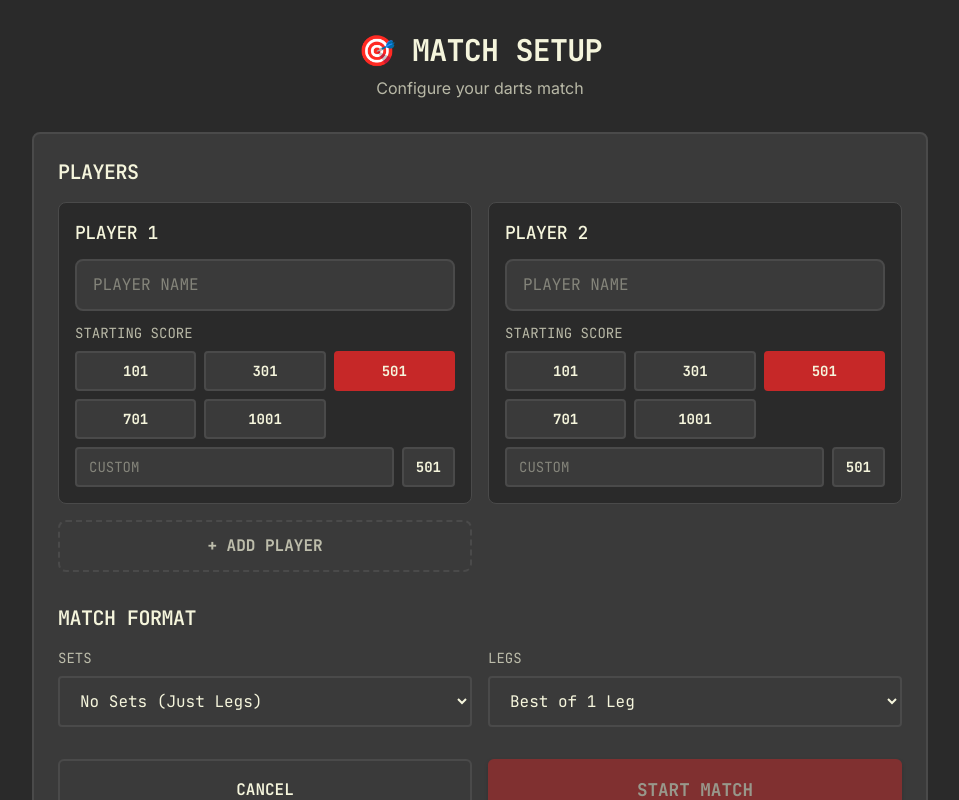
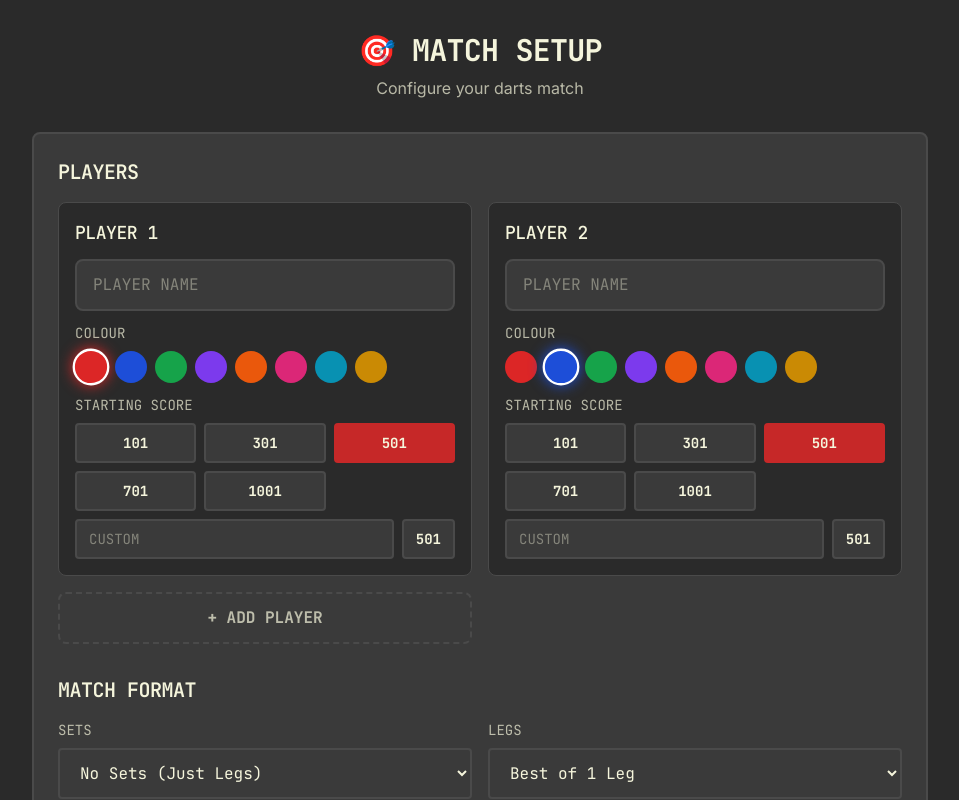
Before and after one commit to aarons2222/darts-scorer, a Next.js app: page /setup in a window 1280 px wide. Shown: the top 800 px of the page, without its empty margins (160-1119 px from the left). Built offline with nearby package versions, Linux system fonts and the light colour scheme; no server answers.

Commit message:
Add player colour picker on setup; use chosen colours for scoreboard rings and banner

```diff
--- a/src/app/game/page.tsx
+++ b/src/app/game/page.tsx
@@ -70,11 +70,13 @@ function TVScoreboard({
   p1Name, p2Name, p1Score, p2Score,
   p1StartScore, p2StartScore,
   p1Sets, p2Sets, p1Legs, p2Legs,
+  p1Color, p2Color,
   firstTo, hasSets, activePlayer, hasTheThrow, checkoutText
 }: {
   p1Name: string; p2Name: string; p1Score: number; p2Score: number;
   p1StartScore: number; p2StartScore: number;
   p1Sets: number; p2Sets: number; p1Legs: number; p2Legs: number;
+  p1Color?: string; p2Color?: string;
   firstTo: number; hasSets: boolean; activePlayer: 0 | 1; hasTheThrow: 0 | 1; checkoutText?: string;
 }) {
   const p1Progress = p1Score / p1StartScore;
@@ -86,26 +88,49 @@ function TVScoreboard({
   const circumference = 2 * Math.PI * radius;
   const circR2 = C.circD / 2;
 
-  const ScoreCircle = ({ score, progress, color, isActive, hasThrow }: {
-    score: number; progress: number; color: 'red' | 'blue'; isActive: boolean; hasThrow: boolean
+  // Derive colour variants from hex
+  const hexToRgb = (hex: string) => {
+    const h = hex.replace('#', '');
+    return `${parseInt(h.slice(0,2),16)},${parseInt(h.slice(2,4),16)},${parseInt(h.slice(4,6),16)}`;
+  };
+  const brighten = (hex: string, amt: number) => {
+    const h = hex.replace('#', '');
+    const r = Math.min(255, parseInt(h.slice(0,2),16) + amt);
+    const g = Math.min(255, parseInt(h.slice(2,4),16) + amt);
+    const b = Math.min(255, parseInt(h.slice(4,6),16) + amt);
+    return `#${r.toString(16).padStart(2,'0')}${g.toString(16).padStart(2,'0')}${b.toString(16).padStart(2,'0')}`;
+  };
+  const darken = (hex: string) => {
+    const h = hex.replace('#', '');
+    const r = Math.max(0, Math.floor(parseInt(h.slice(0,2),16) * 0.15));
+    const g = Math.max(0, Math.floor(parseInt(h.slice(2,4),16) * 0.15));
+    const b = Math.max(0, Math.floor(parseInt(h.slice(4,6),16) * 0.15));
+    return `#${r.toString(16).padStart(2,'0')}${g.toString(16).padStart(2,'0')}${b.toString(16).padStart(2,'0')}`;
+  };
+
+  const c1 = p1Color || '#dc2626';
+  const c2 = p2Color || '#1d4ed8';
+
+  const ScoreCircle = ({ score, progress, baseHex, isActive, hasThrow }: {
+    score: number; progress: number; baseHex: string; isActive: boolean; hasThrow: boolean
   }) => {
     const offset = circumference * (1 - progress);
-    const baseColor = color === 'red' ? '#dc2626' : '#1d4ed8';
-    const brightColor = color === 'red' ? '#ef4444' : '#3b82f6';
-    const glowRgb = color === 'red' ? '239,68,68' : '59,130,246';
+    const bright = brighten(baseHex, 30);
+    const glowRgb = hexToRgb(bright);
+    const innerBg = darken(baseHex);
 
     return (
       <div style={{ width: C.circD, height: C.circD, position: 'relative' }}>
         <svg style={{ width: '100%', height: '100%', transform: 'rotate(-90deg)' }} viewBox="0 0 120 120">
-          <circle cx="60" cy="60" r={radius} fill="none" stroke={baseColor} strokeWidth={C.ringW} opacity="0.35" />
-          <circle cx="60" cy="60" r={radius} fill="none" stroke={brightColor} strokeWidth={C.ringW}
+          <circle cx="60" cy="60" r={radius} fill="none" stroke={baseHex} strokeWidth={C.ringW} opacity="0.35" />
+          <circle cx="60" cy="60" r={radius} fill="none" stroke={bright} strokeWidth={C.ringW}
             strokeDasharray={circumference} strokeDashoffset={offset} strokeLinecap="butt"
             style={{ transition: 'stroke-dashoffset 0.5s ease', filter: `drop-shadow(0 0 ${isActive ? 18 : 12}px rgba(${glowRgb},${isActive ? 0.9 : 0.7}))` }} />
         </svg>
         <div style={{
           position: 'absolute', inset: 16, borderRadius: '50%',
           display: 'flex', alignItems: 'center', justifyContent: 'center',
-          background: `radial-gradient(circle at 35% 35%, ${color === 'red' ? '#2a1525' : '#151535'} 0%, #08081a 100%)`,
+          background: `radial-gradient(circle at 35% 35%, ${innerBg} 0%, #08081a 100%)`,
           boxShadow: 'inset 0 2px 10px rgba(0,0,0,0.6)',
         }}>
           <span style={{ color: 'white', fontWeight: 900, fontSize: C.scoreS, fontFamily: 'system-ui, sans-serif', lineHeight: 1, fontVariantNumeric: 'tabular-nums', textShadow: '0 2px 6px rgba(0,0,0,0.4)', opacity: isActive ? 1 : 0.35, transition: 'opacity 0.3s ease' }}>
@@ -133,10 +158,10 @@ function TVScoreboard({
           boxShadow: '0 8px 40px rgba(0,0,0,0.7)',
           overflow: 'visible',
         }}>
-          {/* Red/blue banner */}
+          {/* Player colour banner */}
           <div style={{ position: 'absolute', top: 0, left: 0, right: 0, height: C.banH, display: 'flex', zIndex: 1, overflow: 'hidden', borderRadius: `${C.borR}px ${C.borR}px 0 0` }}>
-            <div style={{ flex: 1, background: 'linear-gradient(to right, #dc2626, #c42020)' }} />
-            <div style={{ flex: 1, background: 'linear-gradient(to right, #2563eb, #1d4ed8)' }} />
+            <div style={{ flex: 1, background: `linear-gradient(to right, ${brighten(c1, 10)}, ${c1})` }} />
+            <div style={{ flex: 1, background: `linear-gradient(to right, ${c2}, ${brighten(c2, 10)})` }} />
           </div>
 
           {/* Names */}
@@ -191,10 +216,10 @@ function TVScoreboard({
 
         {/* Score circles — positioned relative to board */}
         <div style={{ position: 'absolute', left: C.circX - circR2, top: '50%', transform: `translateY(calc(-50% + ${C.circY}px))`, zIndex: 4 }}>
-          <ScoreCircle score={p1Score} progress={p1Progress} color="red" isActive={activePlayer === 0} hasThrow={hasTheThrow === 0} />
+          <ScoreCircle score={p1Score} progress={p1Progress} baseHex={c1} isActive={activePlayer === 0} hasThrow={hasTheThrow === 0} />
         </div>
         <div style={{ position: 'absolute', right: C.circX - circR2, top: '50%', transform: `translateY(calc(-50% + ${C.circY}px))`, zIndex: 4 }}>
-          <ScoreCircle score={p2Score} progress={p2Progress} color="blue" isActive={activePlayer === 1} hasThrow={hasTheThrow === 1} />
+          <ScoreCircle score={p2Score} progress={p2Progress} baseHex={c2} isActive={activePlayer === 1} hasThrow={hasTheThrow === 1} />
         </div>
       </div>
     </div>
@@ -290,6 +315,8 @@ export default function GamePage() {
             p2Sets={game.setWins[players[1].id] || 0}
             p1Legs={game.legWins[players[0].id] || 0}
             p2Legs={game.legWins[players[1].id] || 0}
+            p1Color={match.config.players[0]?.color}
+            p2Color={match.config.players[1]?.color}
             firstTo={match.config.numberOfLegs}
             hasSets={hasMultipleSets}
             activePlayer={game.currentPlayerIndex as 0 | 1}
--- a/src/app/setup/page.tsx
+++ b/src/app/setup/page.tsx
@@ -8,11 +8,22 @@ import { generatePlayerId } from '@/utils/gameLogic';
 
 const STARTING_SCORES = [101, 301, 501, 701, 1001];
 
+const PLAYER_COLORS = [
+  { name: 'Red', value: '#dc2626', ring: '#ef4444', dark: '#2a1525' },
+  { name: 'Blue', value: '#1d4ed8', ring: '#3b82f6', dark: '#151535' },
+  { name: 'Green', value: '#16a34a', ring: '#22c55e', dark: '#152a1a' },
+  { name: 'Purple', value: '#7c3aed', ring: '#a78bfa', dark: '#1f1535' },
+  { name: 'Orange', value: '#ea580c', ring: '#f97316', dark: '#2a1a15' },
+  { name: 'Pink', value: '#db2777', ring: '#ec4899', dark: '#2a1520' },
+  { name: 'Cyan', value: '#0891b2', ring: '#06b6d4', dark: '#152530' },
+  { name: 'Gold', value: '#ca8a04', ring: '#eab308', dark: '#2a2515' },
+];
+
 export default function SetupPage() {
   const router = useRouter();
   const [players, setPlayers] = useState([
-    { id: generatePlayerId(), name: '', startingScore: 501 },
-    { id: generatePlayerId(), name: '', startingScore: 501 }
+    { id: generatePlayerId(), name: '', startingScore: 501, color: '#dc2626' },
+    { id: generatePlayerId(), name: '', startingScore: 501, color: '#1d4ed8' }
   ]);
   const [numberOfLegs, setNumberOfLegs] = useState(1);
   const [numberOfSets, setNumberOfSets] = useState<number | undefined>(undefined);
@@ -20,10 +31,13 @@ export default function SetupPage() {
   const [showCustomScore, setShowCustomScore] = useState<string>('');
 
   const addPlayer = () => {
+    const usedColors = players.map(p => p.color);
+    const nextColor = PLAYER_COLORS.find(c => !usedColors.includes(c.value))?.value || '#16a34a';
     setPlayers([...players, {
       id: generatePlayerId(),
       name: '',
-      startingScore: 501
+      startingScore: 501,
+      color: nextColor
     }]);
   };
 
@@ -33,7 +47,7 @@ export default function SetupPage() {
     }
   };
 
-  const updatePlayer = (index: number, field: 'name' | 'startingScore', value: string | number) => {
+  const updatePlayer = (index: number, field: 'name' | 'startingScore' | 'color', value: string | number) => {
     const updated = [...players];
     updated[index] = { ...updated[index], [field]: value };
     setPlayers(updated);
@@ -69,6 +83,7 @@ export default function SetupPage() {
           id: dbPlayer.id,
           name: dbPlayer.name,
           startingScore: players[index].startingScore,
+          color: players[index].color,
         })),
       };
 
@@ -127,6 +142,26 @@ export default function SetupPage() {
                         onChange={(e) => updatePlayer(index, 'name', e.target.value)}
                         className="w-full bg-darts-surface border-2 border-darts-border rounded-lg px-4 py-3 text-dartboard-cream placeholder-dartboard-cream/40 focus:outline-none focus:border-dartboard-red font-mono"
                       />
+
+                      <div>
+                        <label className="block text-dartboard-cream/70 text-sm mb-2 font-mono">COLOUR</label>
+                        <div className="flex gap-2 flex-wrap">
+                          {PLAYER_COLORS.map(c => (
+                            <button
+                              key={c.value}
+                              onClick={() => updatePlayer(index, 'color', c.value)}
+                              className="w-8 h-8 rounded-full border-2 transition-all"
+                              style={{
+                                backgroundColor: c.value,
+                                borderColor: player.color === c.value ? '#fff' : 'transparent',
+                                transform: player.color === c.value ? 'scale(1.15)' : 'scale(1)',
+                                boxShadow: player.color === c.value ? `0 0 12px ${c.value}` : 'none'
+                              }}
+                              title={c.name}
+                            />
+                          ))}
+                        </div>
+                      </div>
 
                       <div>
                         <label className="block text-dartboard-cream/70 text-sm mb-2 font-mono">STARTING SCORE</label>
--- a/src/types/game.ts
+++ b/src/types/game.ts
@@ -37,7 +37,7 @@ export interface GameMatch {
   config: {
     numberOfSets?: number;
     numberOfLegs: number;
-    players: Array<{ id: string; name: string; startingScore: number }>;
+    players: Array<{ id: string; name: string; startingScore: number; color?: string }>;
   };
   sets: GameSet[];
   currentSetIndex: number;
@@ -51,7 +51,7 @@ export interface GameMatch {
 export interface GameSettings {
   numberOfSets?: number;
   numberOfLegs: number;
-  players: { id: string; name: string; startingScore: number }[];
+  players: { id: string; name: string; startingScore: number; color?: string }[];
 }
 
 export type CheckoutSuggestion = {
```
